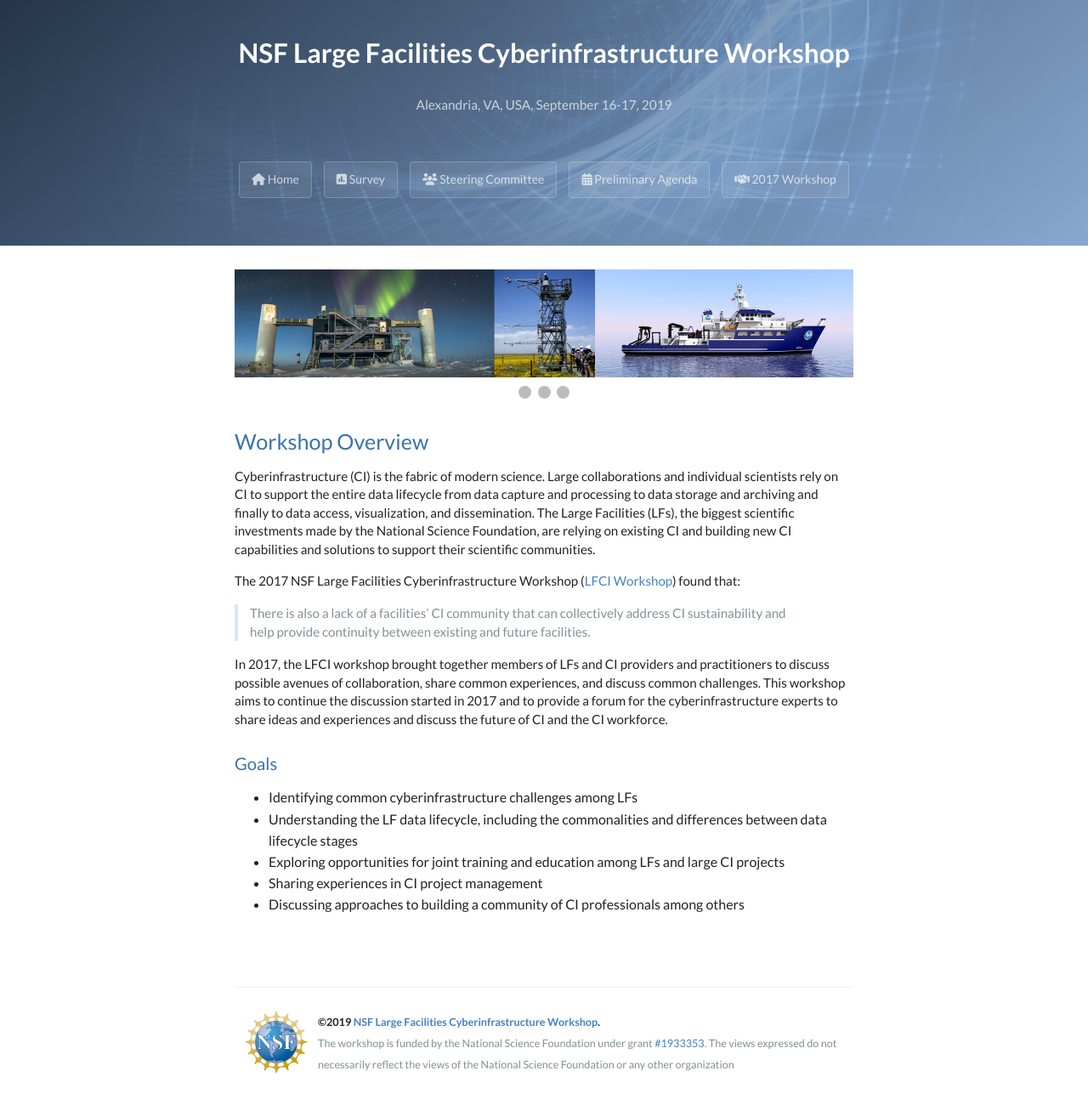
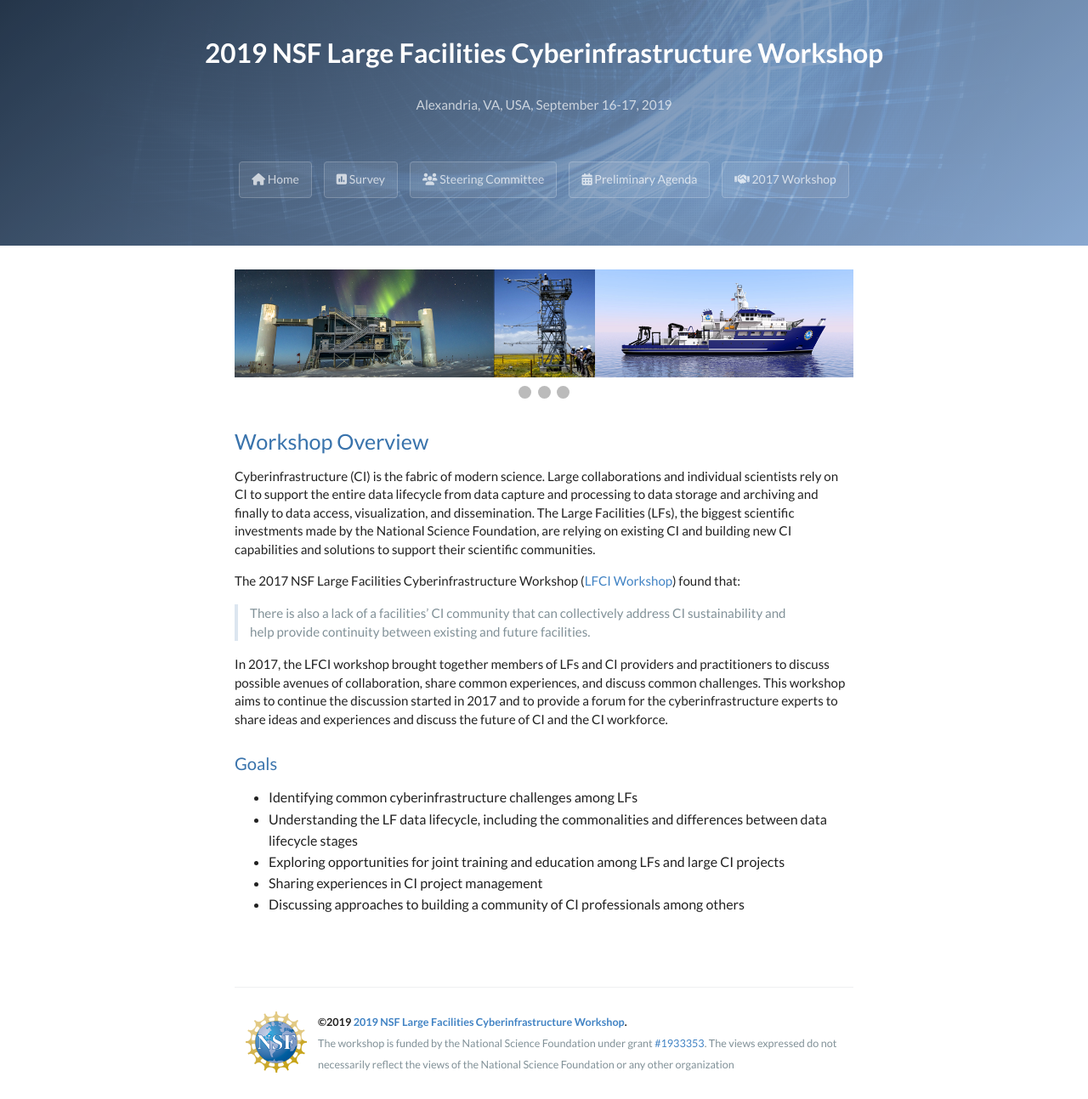
Before and after one commit to facilitiesci/facilitiesci.github.io, a Jekyll site: the page built from index.md, in a window 1280 px wide. Shown: the whole page at 85% size. Built offline with Jekyll 4.4.1, drawn with Linux system fonts in a browser that asks for light colours; nearby versions of some CDN libraries.

Commit message:
Update _config.yml

```diff
--- a/_config.yml
+++ b/_config.yml
@@ -1,5 +1,5 @@
 # Setup
-title:        NSF Large Facilities Cyberinfrastructure Workshop
+title:        2019 NSF Large Facilities Cyberinfrastructure Workshop
 tagline:      Alexandria, VA, USA, September 16-17, 2019
 baseurl:      ""
 paginate:     1
```
